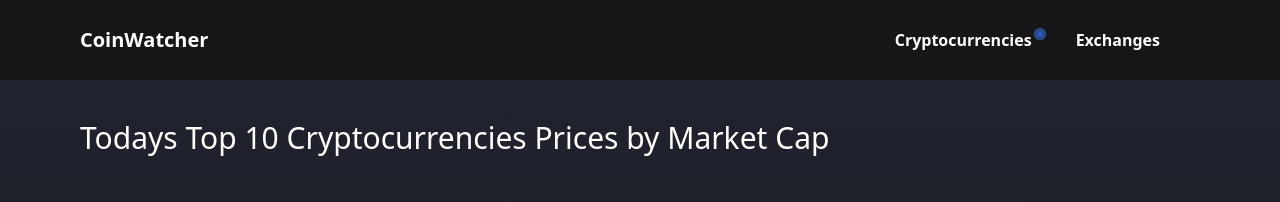
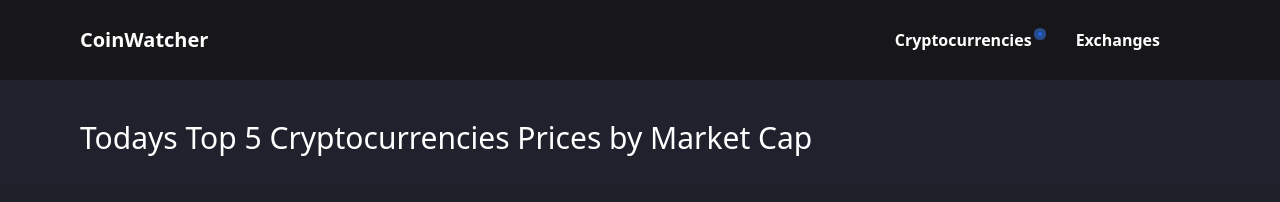
Before and after one commit to avestar121/coinwatcher, a Next.js app: page / in a window 1280 px wide. Shown: the top 202 px of the page. Built offline with nearby package versions, Linux system fonts and the light colour scheme; no server answers.

Commit message:
small changes

```diff
--- a/src/components/Trending.js
+++ b/src/components/Trending.js
@@ -64,7 +64,7 @@ function Trending() {
   return (
     <div className="text-white">
       <div className="sm:ml-[5rem] sm:mr-[5rem] mx-3">
-          <h1 className={styles.h1}>Todays Top 10 Cryptocurrencies Prices by Market Cap</h1>
+          <h1 className={styles.h1}>Todays Top 5 Cryptocurrencies Prices by Market Cap</h1>
 
         <br />
         <div className="flex justify-between">
--- a/src/components/cmc-table/CMCTable.js
+++ b/src/components/cmc-table/CMCTable.js
@@ -21,7 +21,7 @@ const CMCTable = () => {
 
             for(let i = 0; i < apiResponse.length; i++){
                 const element = apiResponse[i]
-                if(element.cmc_rank <= 10) filteredResponse.push(element)
+                if(element.cmc_rank <= 5) filteredResponse.push(element)
             }
 
             setCoinData(filteredResponse)
```
